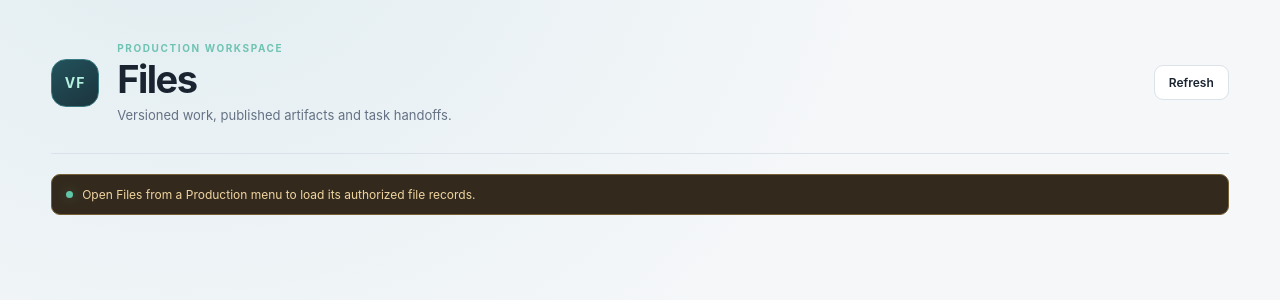
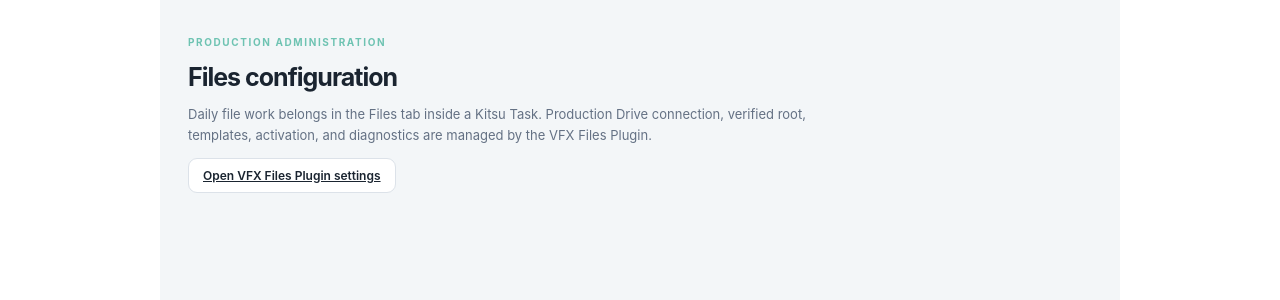
Before and after one commit to ukyovfx/kitsu-files-plugin, a Vue app in the folder frontend/: page / in a window 1280 px wide. Shown: the top 300 px of the page. Built offline with nearby package versions, Linux system fonts and the light colour scheme.

Commit message:
Align Files task panel with Kitsu workflow

```diff
--- a/frontend/src/App.vue
+++ b/frontend/src/App.vue
@@ -15,15 +15,28 @@
 const busyId = ref('')
 const productionId = computed(() => props.context.productionId)
 const taskId = computed(() => props.context.taskId || null)
+const taskMode = computed(() => Boolean(taskId.value))
 const scopeKey = computed(() => `${productionId.value || ''}:${taskId.value || ''}`)
 const folderState = ref(null)
 const verifiedFolderLinks = computed(() => safeTaskFolderLinks(folderState.value?.folders))
+const currentTask = computed(() => overview.value?.tasks?.find((task) => task.id === taskId.value) || null)
+const driveSettingsHref = computed(() => {
+  const query = new URLSearchParams({ production_id: productionId.value || '', drive_settings: '1' })
+  return `/api/plugins/vfx_files/frontend/?${query.toString()}`
+})
 const requests = createRequestGeneration()
 const receivedHandoffs = computed(() => (overview.value?.handoffs || []).filter((item) => item.recipient_id === overview.value?.actor_id || (taskId.value && item.recipient_task_id === taskId.value)))
 let pollTimer
 let loadedScope = ''
 
 async function load() {
+  if (!taskMode.value) {
+    overview.value = null
+    folderState.value = null
+    loading.value = false
+    error.value = ''
+    return
+  }
   const requestId = requests.begin()
   const currentScope = scopeKey.value
   if (currentScope !== loadedScope) {
@@ -34,7 +47,7 @@
   loading.value = !overview.value
   error.value = ''
   if (!productionId.value) {
-    error.value = 'Open Files from a Production menu to load its authorized file records.'
+    error.value = 'Open Files from a Kitsu Task to load its authorized file records.'
     loading.value = false
     return
   }
@@ -85,9 +98,10 @@
 }
 
 onMounted(() => {
+  if (!taskMode.value) return
   load()
   pollTimer = window.setInterval(() => {
-    if (overview.value?.publishes.some((publish) => !['completed', 'failed', 'reconcile_required'].includes(publish.state))) load()
+    if (taskMode.value && overview.value?.publishes.some((publish) => !['completed', 'failed', 'reconcile_required'].includes(publish.state))) load()
   }, 3000)
 })
 onUnmounted(() => window.clearInterval(pollTimer))
@@ -95,31 +109,30 @@
 </script>
 
 <template>
-  <main class="files-page" :data-theme="context.darkTheme ? 'dark' : 'light'">
-    <header class="page-header">
-      <div class="brand-mark">VF</div>
-      <div class="heading-copy">
-        <p class="eyebrow">Production workspace</p>
-        <h1>Files</h1>
-        <p class="subtitle">Versioned work, published artifacts and task handoffs.</p>
+  <main class="files-page" :data-theme="context.darkTheme ? 'dark' : 'light'" :data-mode="taskMode ? 'task' : 'admin-entry'">
+    <header v-if="taskMode" class="task-context-header">
+      <div class="task-context-copy">
+        <p class="eyebrow">{{ context.entityType || 'Task' }} · {{ currentTask?.task_type_name || 'Task files' }}</p>
+        <h1>{{ currentTask?.entity_name || 'Files' }}</h1>
       </div>
       <button class="button secondary refresh" :disabled="loading" @click="load">Refresh</button>
     </header>
 
-    <div v-if="error" class="notice" role="alert"><span class="notice-dot"></span>{{ error }}</div>
-    <div v-if="loading" class="loading-state" role="status">Loading Production files…</div>
-    <template v-else-if="overview">
-      <div class="scope-line"><span class="scope-dot"></span>Production <span class="mono">{{ overview.production_id }}</span><span v-if="overview.task_id" class="scope-separator">/ Task <span class="mono">{{ overview.task_id }}</span></span></div>
-      <section class="summary-grid" aria-label="Publish pointers">
-        <article class="summary-card published-card"><span class="card-label">Latest Published</span><strong>{{ overview.publishes.filter((item) => item.latest_published).length }}</strong><span>current output pointers</span></article>
-        <article class="summary-card approved-card"><span class="card-label">Latest Approved</span><strong>{{ overview.publishes.filter((item) => item.latest_approved).length }}</strong><span>reviewed version pointers</span></article>
-        <article class="summary-card handoff-card"><span class="card-label">Open Handoffs</span><strong>{{ overview.handoffs.filter((item) => item.state === 'pending').length }}</strong><span>awaiting a response</span></article>
-      </section>
+    <section v-if="!taskMode" class="admin-entry" aria-labelledby="admin-entry-heading">
+      <p class="eyebrow">Production administration</p>
+      <h1 id="admin-entry-heading">Files configuration</h1>
+      <p>Daily file work belongs in the Files tab inside a Kitsu Task. Production Drive connection, verified root, templates, activation, and diagnostics are managed by the VFX Files Plugin.</p>
+      <a class="button secondary" :href="driveSettingsHref">Open VFX Files Plugin settings</a>
+    </section>
+
+    <div v-if="taskMode && error" class="notice" role="alert"><span class="notice-dot"></span>{{ error }}</div>
+    <div v-if="taskMode && loading" class="loading-state" role="status">Loading Task files…</div>
+    <template v-else-if="taskMode && overview">
       <section v-if="taskId" class="panel task-folders" aria-label="Task shared folders">
         <div class="panel-heading"><div><p class="eyebrow">Kitsu Task context</p><h2>Shared folders</h2></div></div>
         <p v-if="folderState?.error" class="upload-error" role="alert">{{ folderState.error }}</p>
         <p v-else-if="verifiedFolderLinks.length" class="folder-links"><a v-for="folder in verifiedFolderLinks" :key="folder.scope_key" :href="folder.url" target="_blank" rel="noopener noreferrer">Open {{ folder.name }}</a></p>
-        <p v-else class="muted">No verified Task folder bindings are ready yet. Drive connection, root, templates and synchronization are managed through KitsuSync.</p>
+        <p v-else class="muted">No verified Task folder bindings are ready yet. Production Drive configuration is managed in VFX Files Plugin settings.</p>
       </section>
       <UploadPanel :enabled="overview.upload_ready" :tasks="overview.tasks" :fixed-task-id="taskId" :api="api" @uploaded="load" />
       <OutputPackagePanel :tasks="overview.tasks" :publishes="overview.publishes" :fixed-task-id="taskId" :api="api" @changed="load" />
--- a/frontend/src/kitsuClient.js
+++ b/frontend/src/kitsuClient.js
@@ -58,3 +58,32 @@
     locale: params.get('locale')
   }
 }
+
+/** Accept only same-origin visual preferences from the containing Kitsu Task panel. */
+export function applyTaskPluginPreferences(event, context, hostWindow = window) {
+  if (
+    !context?.taskId ||
+    !hostWindow ||
+    hostWindow.parent === hostWindow ||
+    event?.source !== hostWindow.parent ||
+    event?.origin !== hostWindow.location?.origin
+  ) {
+    return false
+  }
+
+  const message = event.data
+  if (
+    !message ||
+    message.type !== 'kitsu.task-plugin.preferences' ||
+    message.version !== 1 ||
+    typeof message.darkTheme !== 'boolean' ||
+    typeof message.locale !== 'string' ||
+    !/^[a-z]{2,8}$/i.test(message.locale)
+  ) {
+    return false
+  }
+
+  context.darkTheme = message.darkTheme
+  context.locale = message.locale.slice(0, 2).toLowerCase()
+  return true
+}
--- a/frontend/src/main.js
+++ b/frontend/src/main.js
@@ -1,10 +1,11 @@
-import { createApp } from 'vue'
+import { createApp, reactive } from 'vue'
 import App from './App.vue'
-import { createKitsuClient, parseProductionContext } from './kitsuClient.js'
+import { applyTaskPluginPreferences, createKitsuClient, parseProductionContext } from './kitsuClient.js'
 import { createFilesApi } from './api/files.js'
 import './style.css'
 
-const context = parseProductionContext(window.location.search)
+const context = reactive(parseProductionContext(window.location.search))
+window.addEventListener('message', (event) => applyTaskPluginPreferences(event, context))
 const client = createKitsuClient({ apiBase: '/api' })
 const api = createFilesApi(client)
 
--- a/frontend/src/style.css
+++ b/frontend/src/style.css
@@ -1,9 +1,24 @@
-:root { font-family: Inter, ui-sans-serif, system-ui, sans-serif; color: #e7eaf1; background: #12151c; font-synthesis: none; text-rendering: optimizeLegibility; }
+:root { font-family: Inter, ui-sans-serif, system-ui, sans-serif; color: #e7eaf1; background: transparent; font-synthesis: none; text-rendering: optimizeLegibility; }
 * { box-sizing: border-box; }
-body { margin: 0; min-width: 360px; background: radial-gradient(ellipse at 14% -12%, #1e2b37 0, #12151c 45rem); }
+body { margin: 0; min-width: 0; background: transparent; }
 button { font: inherit; }
 .files-page { --panel: rgba(27, 32, 42, .88); --border: #2b3441; --muted: #8793a3; --text: #e7eaf1; --surface: #171c25; max-width: 1480px; min-height: 100vh; margin: auto; padding: 42px clamp(20px, 4vw, 64px) 28px; color: var(--text); }
 .files-page[data-theme='light'] { --panel: rgba(255,255,255,.92); --border: #dce2e9; --muted: #647184; --text: #1a2430; --surface: #f3f6f8; background: radial-gradient(ellipse at 14% -12%, #e1edf1 0, #f5f7f9 44rem); }
+.files-page[data-mode='task'] { min-height: 0; max-width: none; margin: 0; padding: 10px 12px 16px; background: transparent; color: var(--text); }
+.files-page[data-mode='admin-entry'] { min-height: 100vh; max-width: 960px; padding: 36px 28px; background: var(--surface); }
+.task-context-header { display: flex; align-items: center; gap: 12px; padding: 2px 2px 10px; border-bottom: 1px solid var(--border); }
+.task-context-copy { min-width: 0; flex: 1; }
+.task-context-copy .eyebrow { overflow: hidden; text-overflow: ellipsis; white-space: nowrap; }
+.task-context-copy h1 { overflow: hidden; margin: 2px 0 0; font-size: 18px; letter-spacing: -.02em; text-overflow: ellipsis; white-space: nowrap; }
+.task-context-header .refresh { flex: none; padding: 7px 10px; }
+.admin-entry { display: grid; justify-items: start; gap: 12px; }
+.admin-entry h1 { font-size: 25px; }
+.admin-entry > p:not(.eyebrow) { max-width: 620px; color: var(--muted); font-size: 13px; line-height: 1.6; }
+.files-page[data-mode='task'] .summary-grid,
+.files-page[data-mode='task'] .page-footer { display: none; }
+.files-page[data-mode='task'] .task-folders { margin-top: 10px; }
+.files-page[data-mode='task'] .upload-panel { margin-top: 10px; }
+.files-page[data-mode='task'] .publish-workflow { margin-top: 10px; }
 .page-header { display: flex; align-items: center; gap: 18px; padding-bottom: 30px; border-bottom: 1px solid var(--border); }
 .brand-mark { display: grid; width: 48px; height: 48px; place-items: center; border: 1px solid #397b80; border-radius: 15px; background: linear-gradient(145deg, #22525c, #1c343d); color: #b4f1e1; font-size: 14px; font-weight: 700; letter-spacing: .08em; }
 .heading-copy { flex: 1; }
```
Also changed, not shown: frontend/browser-tests/task-detail-files.e2e.pw.js (+10 -3 lines), 7 other files (tests, documents, lock files or other folders).
